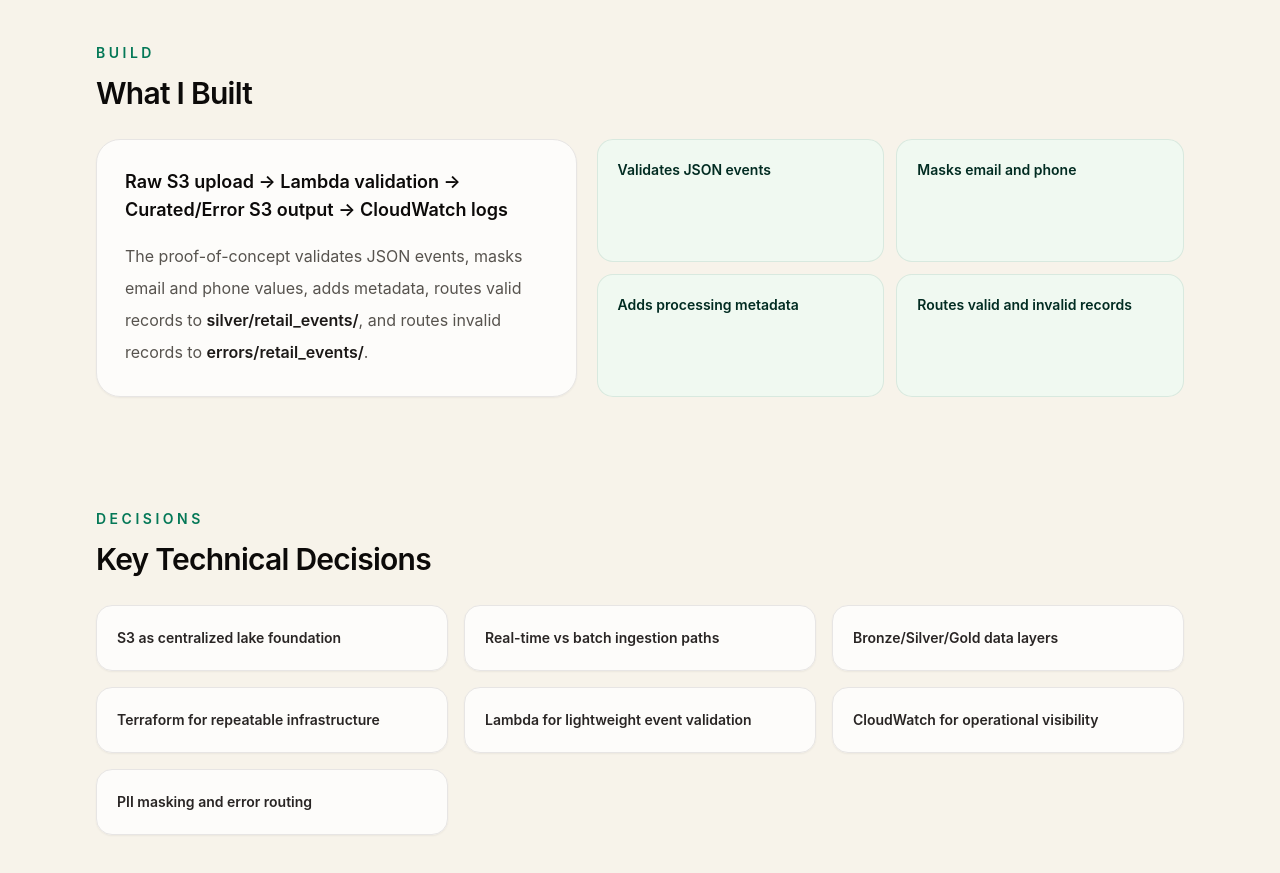
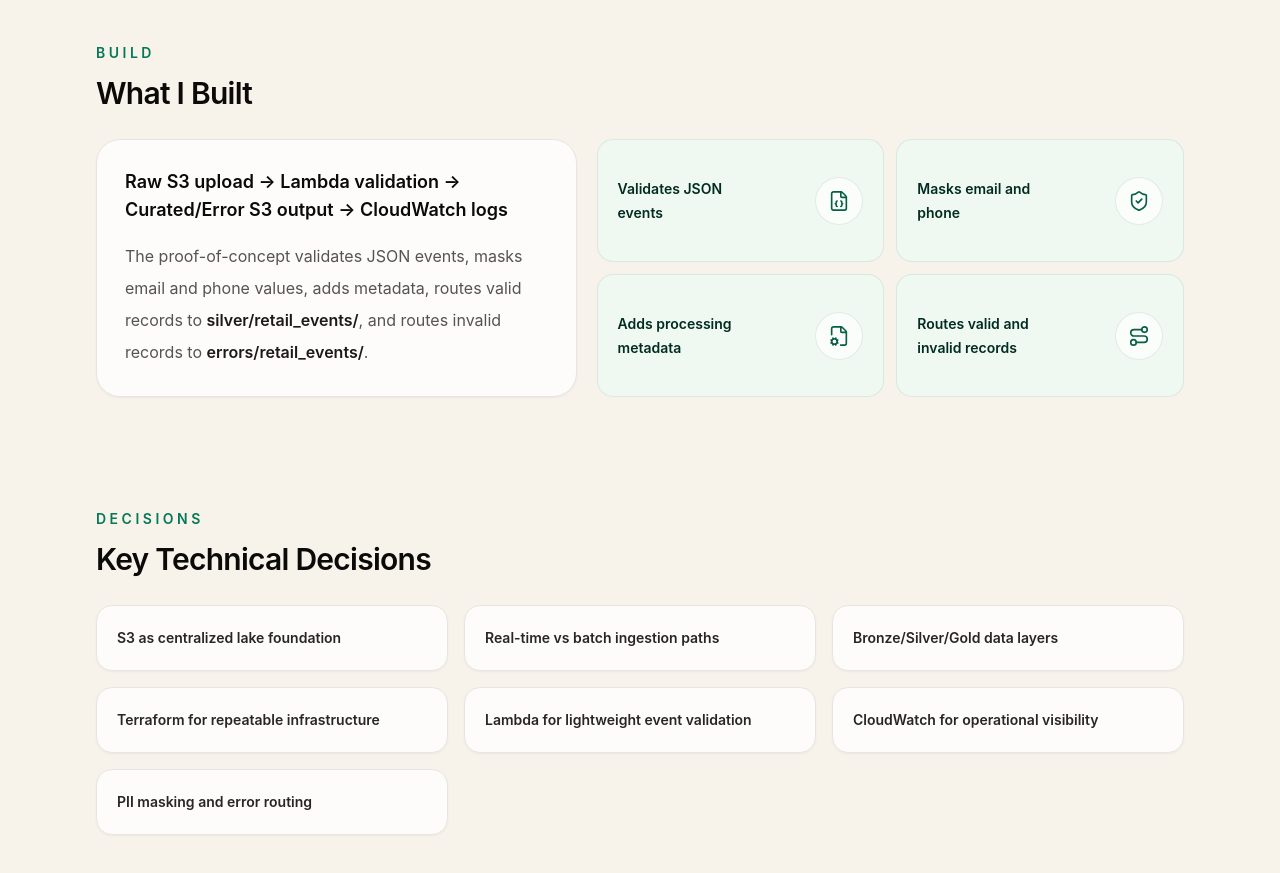
Before and after one commit to jenniferarias414/portfolio-v2, a React (Vite) app: page /case-studies/retail-data-lake-system-design in a window 1280 px wide. Shown: the part 2400-3273 px from the top of the page. Built offline with nearby package versions, Linux system fonts and the light colour scheme.

Commit message:
added icons to what i built

```diff
--- a/src/pages/RetailDataLakeCaseStudy.jsx
+++ b/src/pages/RetailDataLakeCaseStudy.jsx
@@ -1,4 +1,4 @@
-import { ArrowLeft, ArrowUpRight, CheckCircle2, GitBranch } from "lucide-react";
+import { ArrowLeft, ArrowUpRight, CheckCircle2, FileCog, FileJson, GitBranch, Route, ShieldCheck } from "lucide-react";
 import { useMemo, useState } from "react";
 import { Link } from "react-router-dom";
 import ImageLightbox from "../components/ImageLightbox.jsx";
@@ -16,6 +16,13 @@
   "Lambda for lightweight event validation",
   "CloudWatch for operational visibility",
   "PII masking and error routing",
+];
+
+const buildHighlights = [
+  { label: "Validates JSON events", icon: FileJson },
+  { label: "Masks email and phone", icon: ShieldCheck },
+  { label: "Adds processing metadata", icon: FileCog },
+  { label: "Routes valid and invalid records", icon: Route },
 ];
 
 const evidenceGroups = [
@@ -181,9 +188,12 @@
             </p>
           </div>
           <div className="grid gap-3 sm:grid-cols-2">
-            {["Validates JSON events", "Masks email and phone", "Adds processing metadata", "Routes valid and invalid records"].map((item) => (
-              <div key={item} className="rounded-2xl border border-emerald-900/10 bg-emerald-50/60 p-5 text-sm font-semibold text-emerald-950">
-                {item}
+            {buildHighlights.map(({ label, icon: Icon }) => (
+              <div key={label} className="flex min-h-28 items-center justify-between gap-4 rounded-2xl border border-emerald-900/10 bg-emerald-50/60 p-5 text-sm font-semibold leading-6 text-emerald-950">
+                <span className="max-w-[9rem]">{label}</span>
+                <div className="flex h-12 w-12 shrink-0 items-center justify-center rounded-full border border-emerald-900/10 bg-white/70 text-emerald-800">
+                  <Icon size={22} strokeWidth={1.8} />
+                </div>
               </div>
             ))}
           </div>
```
